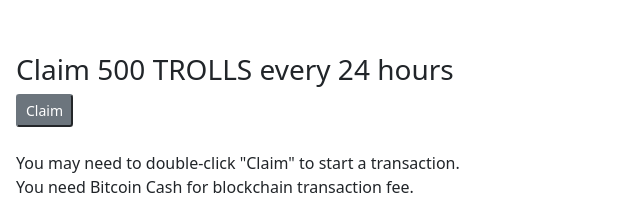
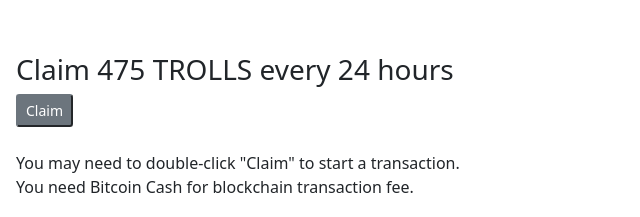
Before and after one commit to Troll-Token/faucet, a website: page public/index.html in a window 1280 px wide. Shown: the part 550-767 px from the top of the page, 66-706 px from the left. Drawn offline with nearby package versions, Linux system fonts and the light colour scheme; a script that the page names is missing.

Commit message:
Update index.html

```diff
--- a/public/index.html
+++ b/public/index.html
@@ -36,7 +36,7 @@
 
 	<div class="row">
 		<div>
-		<h3 class="sub-header">Claim 500 TROLLS every 24 hours</h3>
+		<h3 class="sub-header">Claim 475 TROLLS every 24 hours</h3>
 		<button onclick="claimTrolls()" class="btn-sm btn-secondary">Claim</button>
         <br><br>
         <p>You may need to double-click "Claim" to start a transaction.<br>
```
